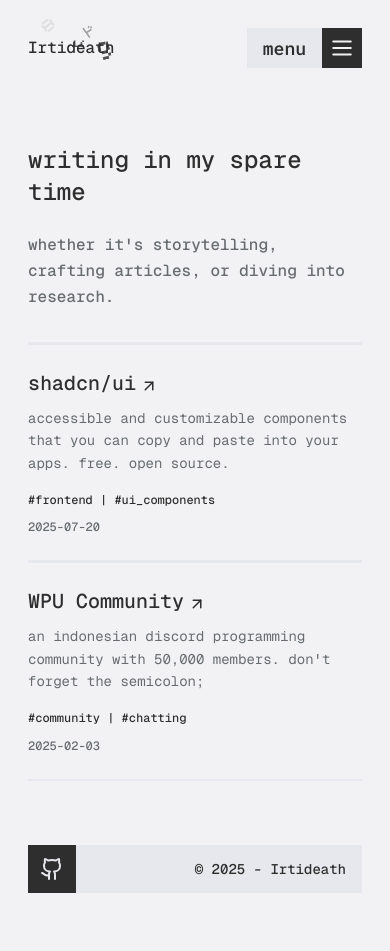
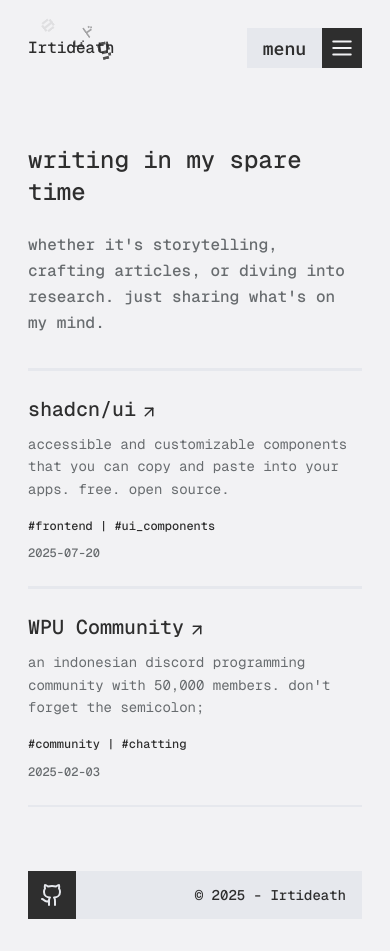
Before and after one commit to IRTIDEATH/Al-Sakha, a Next.js app: page /writings in a window 390 px wide. Before the commit the page ends 925 px from the top, so only its background shows below. Built offline with nearby package versions, Linux system fonts and the light colour scheme.

Commit message:
Add zeta image in writings page

```diff
--- a/app/writings/page.tsx
+++ b/app/writings/page.tsx
@@ -1,17 +1,32 @@
 import Link from "next/link";
 import { getBlogs } from "./fetchers";
 import Divider from "@/components/ui/divider";
+import Image from "next/image";
 
 export default async function BlogsPage() {
   const blogs = await getBlogs();
   return (
-    <main className="mt-12">
-      <h2 className="text-2xl mb-6 font-medium">writing in my spare time</h2>
-      <p className="text-zeta font-medium text-[16px] text-start mb-6">
-        whether it{"'"}s storytelling, crafting articles, or diving into
-        research.
-      </p>
-      <Divider className="mt-8 mb-6" />
+    <main className="mt-12 md:mt-14">
+      <Divider className="my-0 hidden md:block" />
+      <div className="flex flex-row items-center justify-between gap-0 md:gap-18 mb-8 md:mb-0">
+        <div>
+          <h2 className="text-2xl mb-6 font-medium">
+            writing in my spare time
+          </h2>
+          <p className="text-zeta font-medium text-[16px] text-start">
+            whether it{"'"}s storytelling, crafting articles, or diving into
+            research. just sharing what{"'"}s on my mind.
+          </p>
+        </div>
+        <Image
+          src={"/zetamycat.png"}
+          alt="Vestia Zeta My Mine"
+          width={500}
+          height={500}
+          className="object-cover w-28 h-auto hidden md:block border-[2px] border-b-0 border-t-0 border-suram"
+        />
+      </div>
+      <Divider className="mt-0 mb-6" />
       <div className="w-full">
         {blogs.map((item, i) => (
           <div key={i}>
--- a/constants/index.ts
+++ b/constants/index.ts
@@ -350,6 +350,11 @@
         label: "Growtopia fandom wiki samille's soul",
         href: "https://growtopia.fandom.com/wiki/Samille%27s_Soul_Abductor",
         title: "Samille's Soul",
+    },
+    {
+        label: "Zeta my cat kkkk81115",
+        href: "https://x.com/kkkk8115/status/1891482869987475896?s=19",
+        title: "@kkkk8115",
     }
 ]
 
@@ -383,4 +388,14 @@
         href: "https://discord.gg/ExCvJtVTu6",
         title: "discord/compile-cafe",
     },
+    {
+        label: "TI POLNES",
+        href: "https://discord.gg/59dsBb2GnD",
+        title: "discord/ti-polnes",
+    },
+    {
+        label: "Fireship",
+        href: "https://discord.gg/fireship",
+        title: "discord/fireship",
+    }
 ]
```
Also changed, not shown: 2 other files (tests, documents, lock files or other folders).
